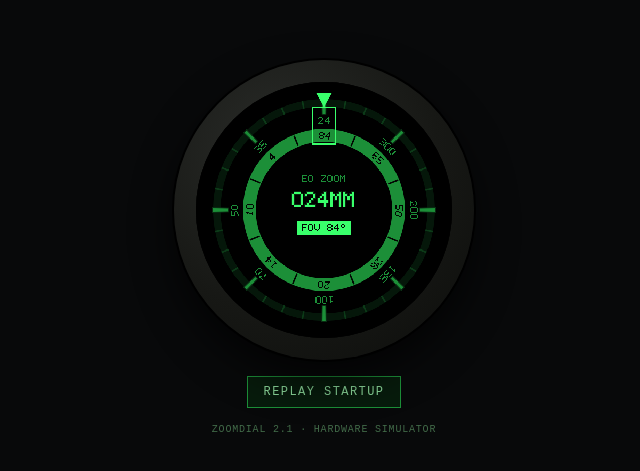
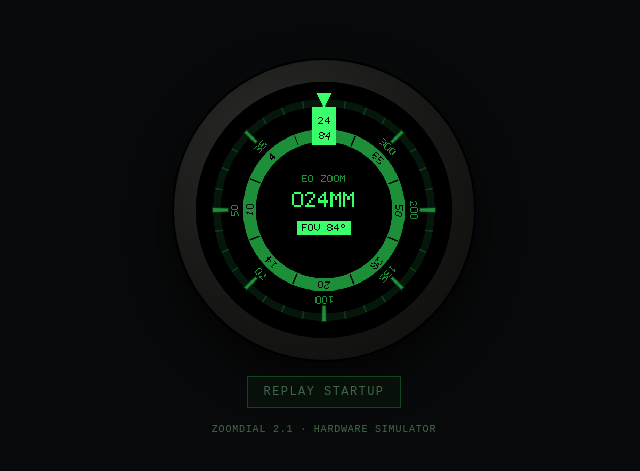
Before and after one commit to elikblack/ZoomDial, a plain HTML site: page zoomdial-2-1.html in a window 1280 px wide. Shown: the part 153-624 px from the top of the page, without its empty margins (316-956 px from the left). Drawn offline with Linux system fonts and the light colour scheme.

Commit message:
Refine startup timing and center acquisition

```diff
--- a/zoomdial-2-1.html
+++ b/zoomdial-2-1.html
@@ -169,21 +169,22 @@
 
   // ---------- Startup timing ----------
   const STARTUP_POINTER_MS     = 1000;
-  const STARTUP_MAJORS_MS      = 1250;
-  const STARTUP_MINORS_MS      = 1625;
-  const STARTUP_TRACK_MS       = 1750;
-  const STARTUP_ZOOM_NUM_MS    = 2000;
-  const STARTUP_FOV_RING_MS    = 2125;
-  const STARTUP_EYEBROW_MS     = 2325;
-  const STARTUP_VALUE_MS       = 2525;
-  const STARTUP_FOV_NUM_MS     = 2645;
-  const STARTUP_FOV_READOUT_MS = 2750;
+  const STARTUP_MAJORS_MS      = 1400;
+  const STARTUP_MINORS_MS      = 2000;
+  const STARTUP_TRACK_MS       = 2300;
+  const STARTUP_ZOOM_NUM_MS    = 2200;
+  const STARTUP_FOV_RING_MS    = 2500;
+  const STARTUP_FOV_NUM_MS     = 3000;
+
+  // Center comes online as one subsystem near the end of the ring load.
+  // EO ZOOM establishes the mode first; the two measurement channels follow
+  // with only a slight stagger.
+  const STARTUP_EYEBROW_MS     = 2750;
+  const STARTUP_VALUE_MS       = 3000;
+  const STARTUP_FOV_READOUT_MS = 3150;
 
   const T_CASCADE_MS     = 500;
   const T_FOV_RING_MS    = 800;
-  const T_EYEBROW_MS     = 400;
-  const T_VALUE_MS       = 450;
-  const T_FOV_READOUT_MS = 400;
 
   // Both rings finish loading together, then sit misaligned long enough for
   // the eye to register the calibration error before the FOV ring hunts home.
@@ -207,11 +208,12 @@
   const STARTUP_HIGHLIGHT_FADE_MS = STARTUP_FOV_RING_MS + T_FOV_RING_MS + 150;
   const T_HIGHLIGHT_FADE_MS = 650;
 
-  // Final lock confirmation: clean number lock, tiny beat, then the reticle
-  // briefly inverts to a filled calibration-confirmed state. No halo/bloom:
-  // the rectangle fill itself carries the decay while the caret/outline flash.
+  // Final lock confirmation: clean number lock, tiny beat, then a blunt
+  // 200 ms interface-state blip. The reticle rectangle fills solid green,
+  // enclosed scale text inverts to black, then the normal hollow reticle
+  // returns instantly. No fade, glow, or after-effect.
   const STARTUP_CONFIRM_MS = STARTUP_LOCK_MS + 50;
-  const T_CONFIRM_MS = 180;
+  const T_CONFIRM_MS = 200;
   const STARTUP_END_MS = STARTUP_CONFIRM_MS + T_CONFIRM_MS + 35;
 
   // Same practical animation cadence as the target hardware.
@@ -522,32 +524,20 @@
     fillDownTriangle(cx,POINTER_CARET_Y0,POINTER_CARET_Y1,POINTER_CARET_W,color);
   }
 
-  function drawPointerConfirmation(pulse){
-    if(pulse<=0 || pulse>=1) return;
+  function drawPointerConfirmation(active){
+    if(!active) return;
 
-    // A fast bright hit that relaxes back to normal reticle green. The filled
-    // rectangle fades away independently, revealing the ordinary hollow state
-    // already rendered underneath. No expanded halo/bloom pass is used here.
-    const flash=1-easeOutCubic(pulse);
-    const fillStrength=(1-pulse)*(1-pulse);
-    const reticleColor=lerpColor(COL_GREEN,COL_GREEN_BRIGHT,flash);
-    const fillColor=blendColor(COL_BG,reticleColor,fillStrength);
     const x=cx-POINTER_BOX_W/2;
 
-    if(fillStrength>0.025){
-      fillRect(x,POINTER_BOX_Y,POINTER_BOX_W,POINTER_BOX_H,fillColor);
+    // Deliberately binary: this is an interface state, not an animation.
+    // The whole rectangle is simply "on" for ~200 ms, then gone.
+    fillRect(x,POINTER_BOX_Y,POINTER_BOX_W,POINTER_BOX_H,COL_GREEN);
+    drawRectOutline(x,POINTER_BOX_Y,POINTER_BOX_W,POINTER_BOX_H,POINTER_BORDER,COL_GREEN);
+    fillDownTriangle(cx,POINTER_CARET_Y0,POINTER_CARET_Y1,POINTER_CARET_W,COL_GREEN);
 
-      // The two radial scale values inside the reticle invert to black while
-      // the fill is strong, then return toward their ordinary colors as it dies.
-      const reveal=clamp((0.30-fillStrength)/0.30,0,1);
-      const zoomText=lerpColor(COL_BG,COL_GREEN_MID,reveal);
-      const fovText=lerpColor(COL_BG,COL_DARK,reveal);
-      radialDigits(String(majors[0]),rLabel,0,2,zoomText);
-      radialDigits(String(fovValues[0]),rFovLabel,fovPhase+fovStep/2,2,fovText);
-    }
-
-    drawRectOutline(x,POINTER_BOX_Y,POINTER_BOX_W,POINTER_BOX_H,POINTER_BORDER,reticleColor);
-    fillDownTriangle(cx,POINTER_CARET_Y0,POINTER_CARET_Y1,POINTER_CARET_W,reticleColor);
+    // The scale values physically inside the filled rectangle invert.
+    radialDigits(String(majors[0]),rLabel,0,2,COL_BG);
+    radialDigits(String(fovValues[0]),rFovLabel,fovPhase+fovStep/2,2,COL_BG);
   }
 
   function drawEyebrowText(text,color){ drawPixelTextCentered(text,cx,READOUT_EYEBROW_Y,2,color); }
@@ -646,53 +636,55 @@
   }
 
   // ---------- Startup readout acquisition ----------
-  // The center now resolves in stages rather than simply appearing. Glyph
-  // events have independent lifetimes, so several generations can coexist as
-  // fading persistence instead of the old one-previous-character crossfade.
+  // Labels are known immediately; only the measurements are unresolved.
+  // The numeric cells begin as hollow boxes, then legitimate dial values are
+  // emitted as independent persistence events. Each event fades on its own,
+  // allowing several generations to coexist instead of crossfading one-for-one.
 
-  const FOCAL_BOX_FLASH_MS = 150;
-  const FOCAL_MM_RESOLVE_MS = 175;
-  const FOCAL_DIGIT_START_MS = 330;
   const FOCAL_DIGIT_EVENTS = [
-    {t:330,  value:'300'},
-    {t:425,  value:'135'},
-    {t:535,  value:'070'},
-    {t:665,  value:'200'},
-    {t:820,  value:'050'},
-    {t:1005, value:'100'},
-    {t:1220, value:'300'},
-    {t:1470, value:'070'},
-    {t:1740, value:'035'}
+    {t:260,  value:'300'},
+    {t:430,  value:'135'},
+    {t:620,  value:'070'},
+    {t:820,  value:'200'},
+    {t:1040, value:'050'},
+    {t:1270, value:'100'},
+    {t:1510, value:'035'}
   ];
-  const FOCAL_CHAR_LAG = [0,32,58];
 
-  const FOV_BADGE_FLASH_MS = 150;
-  const FOV_BOXES_MS = 145;
-  const FOV_PREFIX_MS = 305;
-  const FOV_DIGIT_START_MS = 500;
   const FOV_DIGIT_EVENTS = [
-    {t:500,  value:'65'},
-    {t:615,  value:'28'},
-    {t:755,  value:'10'},
-    {t:920,  value:'50'},
-    {t:1120, value:'14'},
-    {t:1360, value:'04'},
-    {t:1625, value:'20'}
+    {t:260,  value:'65'},
+    {t:440,  value:'28'},
+    {t:640,  value:'10'},
+    {t:850,  value:'50'},
+    {t:1080, value:'14'},
+    {t:1320, value:'04'},
+    {t:1540, value:'20'}
   ];
-  const FOV_CHAR_LAG = [0,42];
 
-  function persistenceLifetime(eventIndex,eventCount,earlyMs=390,lateMs=270){
+  // Persistence controls, deliberately named instead of buried in function
+  // defaults so the three knobs are obvious when this gets tuned again.
+  const GHOST_EARLY_LIFETIME_MS = 430; // first acquisition values
+  const GHOST_LATE_LIFETIME_MS  = 300; // later values settle faster
+  const GHOST_FULL_BRIGHT_MS     = 65;  // brief hold before each event decays
+
+  const FOCAL_CHAR_LAG = [0,18,7];
+  const FOV_CHAR_LAG = [0,34];
+
+  function persistenceLifetime(eventIndex,eventCount){
     const p=eventCount<=1?1:eventIndex/(eventCount-1);
-    return earlyMs+(lateMs-earlyMs)*p;
+    return GHOST_EARLY_LIFETIME_MS +
+      (GHOST_LATE_LIFETIME_MS-GHOST_EARLY_LIFETIME_MS)*p;
   }
 
   function persistenceStrength(age,lifetime){
     if(age<0 || age>=lifetime) return 0;
-    const hold=Math.min(55,lifetime*0.16);
+    const hold=Math.min(GHOST_FULL_BRIGHT_MS,lifetime*0.25);
     if(age<=hold) return 1;
     const p=(age-hold)/Math.max(1,lifetime-hold);
-    // Hang onto the old glyphs for a while, then let them fall away quickly.
-    return (1-p)*(1-p*0.45);
+
+    // Slow initial decay leaves substantial overlap, followed by a steeper
+    // tail into the background.
+    return Math.pow(1-p,1.35);
   }
 
   function drawFadingEventChars(events,localElapsed,x0,y0,size,charLag,fromColor,toColor){
@@ -726,26 +718,13 @@
       return;
     }
 
-    // Five missing-character cells arrive first with a quick bright flash.
-    // The numeric cells linger until acquisition begins; MM resolves first.
-    const boxFlash=clamp(local/FOCAL_BOX_FLASH_MS,0,1);
-    const boxColor=lerpColor(COL_GREEN_BRIGHT,COL_GREEN,boxFlash);
-    if(local<FOCAL_DIGIT_START_MS+260){
-      const boxFade=local<=FOCAL_DIGIT_START_MS?1:1-clamp((local-FOCAL_DIGIT_START_MS)/260,0,1);
-      const fadedBox=blendColor(COL_BG,boxColor,boxFade);
-      for(let i=0;i<3;i++) drawHollowCellAt(x0+i*cellW,y0,size,fadedBox);
-      if(local<FOCAL_MM_RESOLVE_MS){
-        drawHollowCellAt(x0+3*cellW,y0,size,boxColor);
-        drawHollowCellAt(x0+4*cellW,y0,size,boxColor);
-      }
-    }
+    // MM is already a known unit. Only the three numeric positions are unknown.
+    drawCellChar('M',x0+3*cellW,y0,size,COL_GREEN);
+    drawCellChar('M',x0+4*cellW,y0,size,COL_GREEN);
 
-    if(local>=FOCAL_MM_RESOLVE_MS){
-      drawCellChar('M',x0+3*cellW,y0,size,COL_GREEN);
-      drawCellChar('M',x0+4*cellW,y0,size,COL_GREEN);
-    }
-
-    if(local>=FOCAL_DIGIT_START_MS){
+    if(local<FOCAL_DIGIT_EVENTS[0].t){
+      for(let i=0;i<3;i++) drawHollowCellAt(x0+i*cellW,y0,size,COL_GREEN);
+    } else {
       drawFadingEventChars(
         FOCAL_DIGIT_EVENTS,local,x0,y0,size,FOCAL_CHAR_LAG,
         COL_GREEN_BRIGHT,COL_BG
@@ -764,45 +743,25 @@
     const badgeW=finalText.length*cellW+16;
     const badgeH=cellH+10;
 
+    fillRect(cx-badgeW/2,READOUT_FOV_Y-badgeH/2,badgeW,badgeH,COL_GREEN);
+
     if(locked){
-      fillRect(cx-badgeW/2,READOUT_FOV_Y-badgeH/2,badgeW,badgeH,COL_GREEN);
       drawPixelTextCentered(finalText,cx,READOUT_FOV_Y,size,COL_DARK);
       return;
     }
 
-    // First the instrument knows only that a FOV field exists: an empty green
-    // badge flashes on. Missing character cells follow, then FOV resolves,
-    // and only after that do the numeric telemetry events begin.
-    const badgeP=clamp(local/FOV_BADGE_FLASH_MS,0,1);
-    const badge=lerpColor(COL_GREEN_BRIGHT,COL_GREEN,badgeP);
-    fillRect(cx-badgeW/2,READOUT_FOV_Y-badgeH/2,badgeW,badgeH,badge);
+    // FOV and the degree mark are known immediately; only the numeric field
+    // needs to acquire a value.
+    drawPixelTextAt('FOV',x0,y0,size,COL_DARK);
+    drawCellChar('°',x0+6*cellW,y0,size,COL_DARK);
 
-    if(local>=FOV_BOXES_MS){
-      const boxColor=lerpColor(COL_GREEN_MID,COL_DARK,clamp((local-FOV_BOXES_MS)/140,0,1));
-      if(local<FOV_PREFIX_MS){
-        for(let i=0;i<finalText.length;i++){
-          if(i===3) continue;
-          drawHollowCellAt(x0+i*cellW,y0,size,boxColor);
-        }
-      } else {
-        drawPixelTextAt('FOV',x0,y0,size,COL_DARK);
-        if(local<FOV_DIGIT_START_MS+260){
-          const boxFade=local<=FOV_DIGIT_START_MS?1:1-clamp((local-FOV_DIGIT_START_MS)/260,0,1);
-          const numericBox=lerpColor(badge,COL_DARK,0.88*boxFade);
-          drawHollowCellAt(x0+4*cellW,y0,size,numericBox);
-          drawHollowCellAt(x0+5*cellW,y0,size,numericBox);
-          drawHollowCellAt(x0+6*cellW,y0,size,numericBox);
-        }
-      }
-    }
-
-    if(local>=FOV_DIGIT_START_MS){
-      // Degree resolves as the numeric channel comes online; only the two
-      // digits keep cycling and leaving independent dark persistence trails.
-      drawCellChar('°',x0+6*cellW,y0,size,COL_DARK);
+    if(local<FOV_DIGIT_EVENTS[0].t){
+      drawHollowCellAt(x0+4*cellW,y0,size,COL_DARK);
+      drawHollowCellAt(x0+5*cellW,y0,size,COL_DARK);
+    } else {
       drawFadingEventChars(
         FOV_DIGIT_EVENTS,local,x0+4*cellW,y0,size,FOV_CHAR_LAG,
-        COL_DARK,badge
+        COL_DARK,COL_GREEN
       );
     }
   }
@@ -828,10 +787,9 @@
     return 0;
   }
 
-  function confirmationPulseAt(elapsed){
-    const p=stepProgress(elapsed,STARTUP_CONFIRM_MS,T_CONFIRM_MS);
-    if(p<=0 || p>=1) return 0;
-    return p;
+  function confirmationActiveAt(elapsed){
+    return elapsed>=STARTUP_CONFIRM_MS &&
+           elapsed<STARTUP_CONFIRM_MS+T_CONFIRM_MS;
   }
 
   function renderStartupFrame(elapsed){
@@ -846,7 +804,7 @@
     const pFovNum=stepProgress(elapsed,STARTUP_FOV_NUM_MS,T_CASCADE_MS);
     const fovOffset=currentFovOffset(elapsed);
     const locked=elapsed>=STARTUP_LOCK_MS;
-    const confirm=confirmationPulseAt(elapsed);
+    const confirm=confirmationActiveAt(elapsed);
 
     // Outer track first, then the temporary calibration highlight. Fixed zoom
     // ticks are painted after it so they always remain legible above the band.
```
